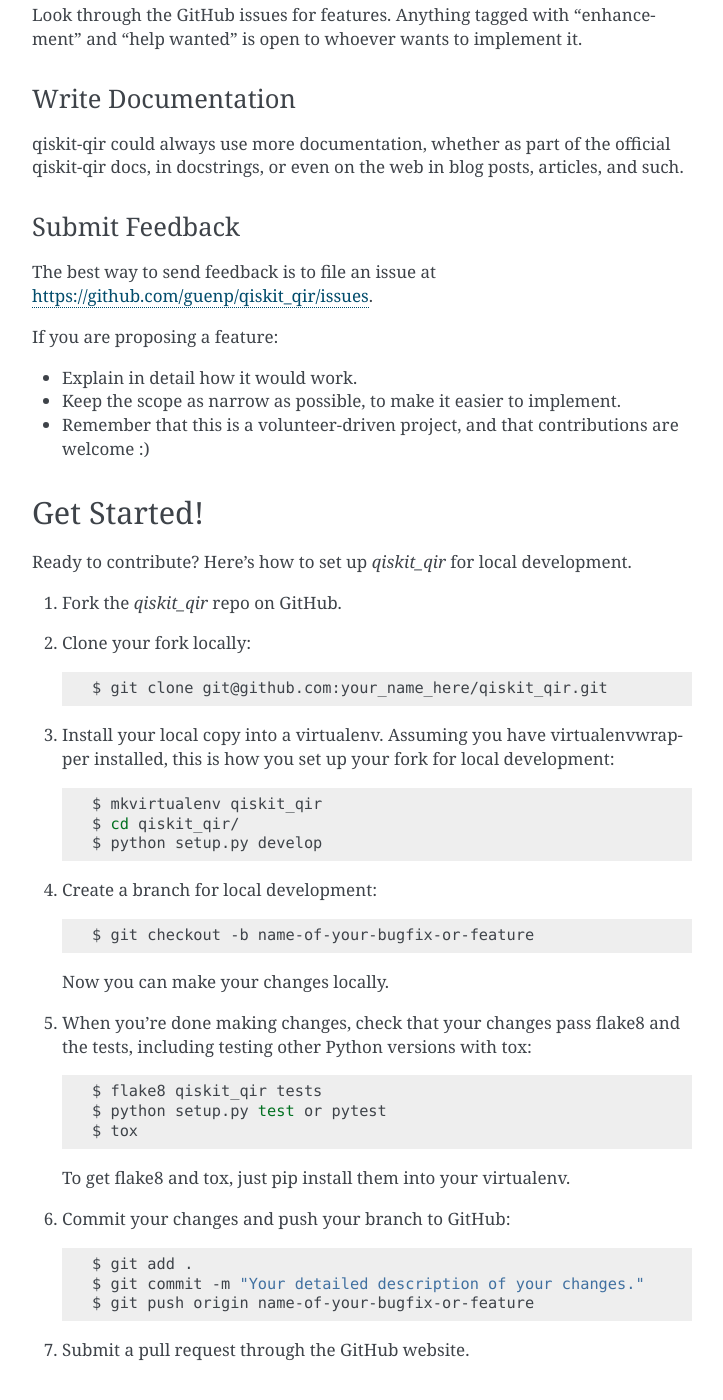
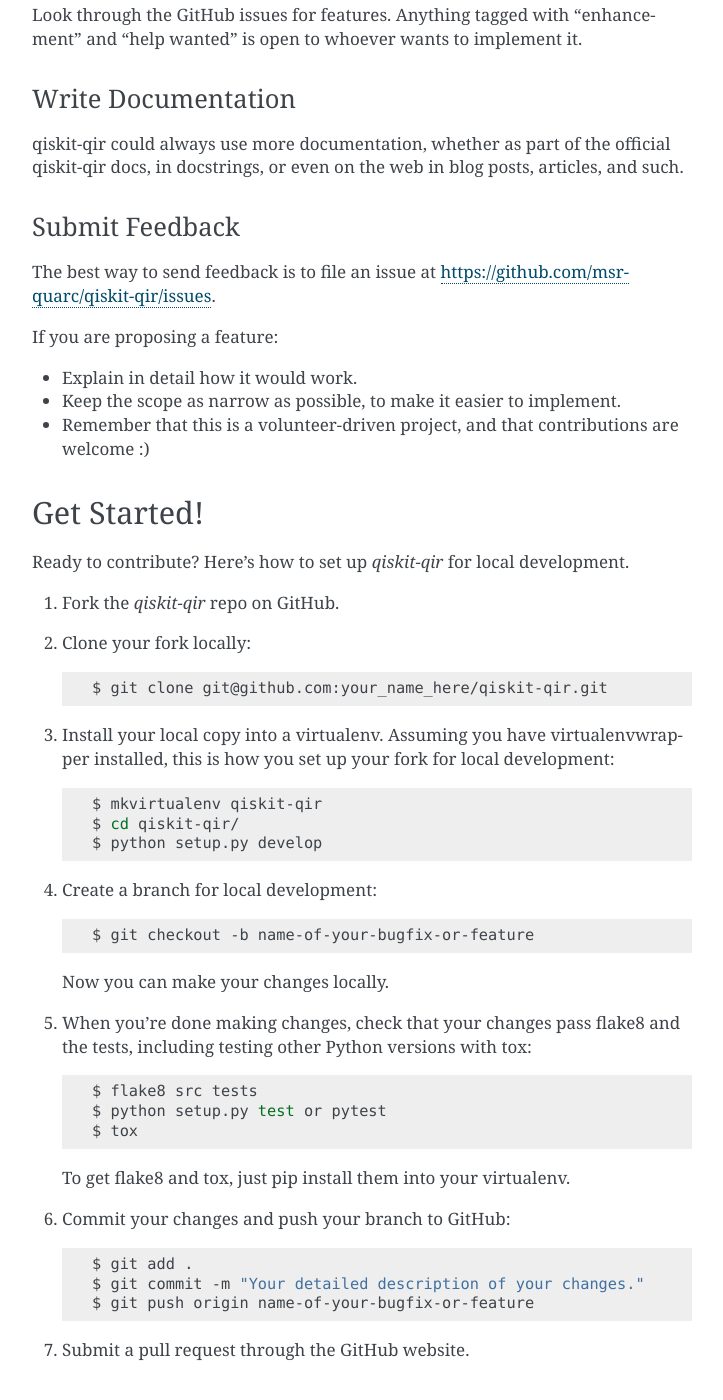
Before and after one commit to microsoft/qiskit-qir, a Sphinx documentation site: the page built from docs/contributing.rst, in a window 1280 px wide and 1400 px high, scrolled down 704 px. Shown: the whole window, without its empty margins (388-1111 px from the left). Built offline with Sphinx 7.4.7, drawn with Linux system fonts in a browser that asks for light colours; pages that are not in the unit, such as notebooks, are missing from menus; some of the changed text lies outside the part shown.

```diff
--- a/CONTRIBUTING.rst
+++ b/CONTRIBUTING.rst
@@ -15,7 +15,7 @@ Types of Contributions
 Report Bugs
 ~~~~~~~~~~~
 
-Report bugs at https://github.com/guenp/qiskit_qir/issues.
+Report bugs at https://github.com/msr-quarc/qiskit-qir/issues.
 
 If you are reporting a bug, please include:
 
@@ -45,7 +45,7 @@ articles, and such.
 Submit Feedback
 ~~~~~~~~~~~~~~~
 
-The best way to send feedback is to file an issue at https://github.com/guenp/qiskit_qir/issues.
+The best way to send feedback is to file an issue at https://github.com/msr-quarc/qiskit-qir/issues.
 
 If you are proposing a feature:
 
@@ -57,17 +57,17 @@ If you are proposing a feature:
 Get Started!
 ------------
 
-Ready to contribute? Here's how to set up `qiskit_qir` for local development.
+Ready to contribute? Here's how to set up `qiskit-qir` for local development.
 
-1. Fork the `qiskit_qir` repo on GitHub.
+1. Fork the `qiskit-qir` repo on GitHub.
 2. Clone your fork locally::
 
-    $ git clone git@github.com:your_name_here/qiskit_qir.git
+    $ git clone git@github.com:your_name_here/qiskit-qir.git
 
 3. Install your local copy into a virtualenv. Assuming you have virtualenvwrapper installed, this is how you set up your fork for local development::
 
-    $ mkvirtualenv qiskit_qir
-    $ cd qiskit_qir/
+    $ mkvirtualenv qiskit-qir
+    $ cd qiskit-qir/
     $ python setup.py develop
 
 4. Create a branch for local development::
@@ -79,7 +79,7 @@ Ready to contribute? Here's how to set up `qiskit_qir` for local development.
 5. When you're done making changes, check that your changes pass flake8 and the
    tests, including testing other Python versions with tox::
 
-    $ flake8 qiskit_qir tests
+    $ flake8 src tests
     $ python setup.py test or pytest
     $ tox
 
@@ -103,7 +103,7 @@ Before you submit a pull request, check that it meets these guidelines:
    your new functionality into a function with a docstring, and add the
    feature to the list in README.rst.
 3. The pull request should work for Python 3.5, 3.6, 3.7 and 3.8, and for PyPy. Check
-   https://travis-ci.com/guenp/qiskit_qir/pull_requests
+   https://travis-ci.com/msr-quarc/qiskit-qir/pull_requests
    and make sure that the tests pass for all supported Python versions.
 
 Tips
--- a/setup.cfg
+++ b/setup.cfg
@@ -15,9 +15,9 @@ classifiers =
     License :: OSI Approved :: MIT License
     Natural Language :: English
     Programming Language :: Python :: 3
-    Programming Language :: Python :: 3.6
     Programming Language :: Python :: 3.7
     Programming Language :: Python :: 3.8
+    Programming Language :: Python :: 3.9
     Operating System :: Microsoft
     Operating System :: MacOS
     Operating System :: Unix
```
Also changed, not shown: README.md (+20 -0 lines), docs/installation.rst (+5 -5 lines), .travis.yml, 2 other files.
